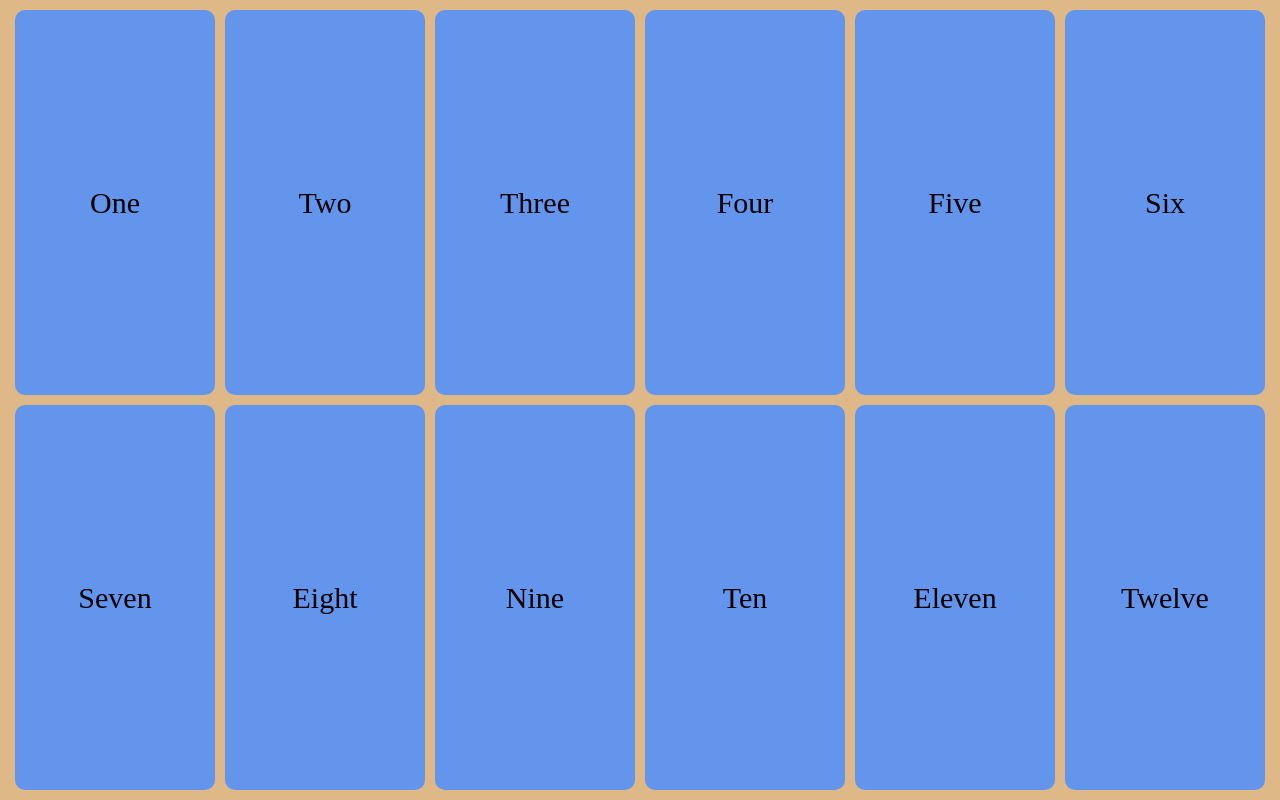
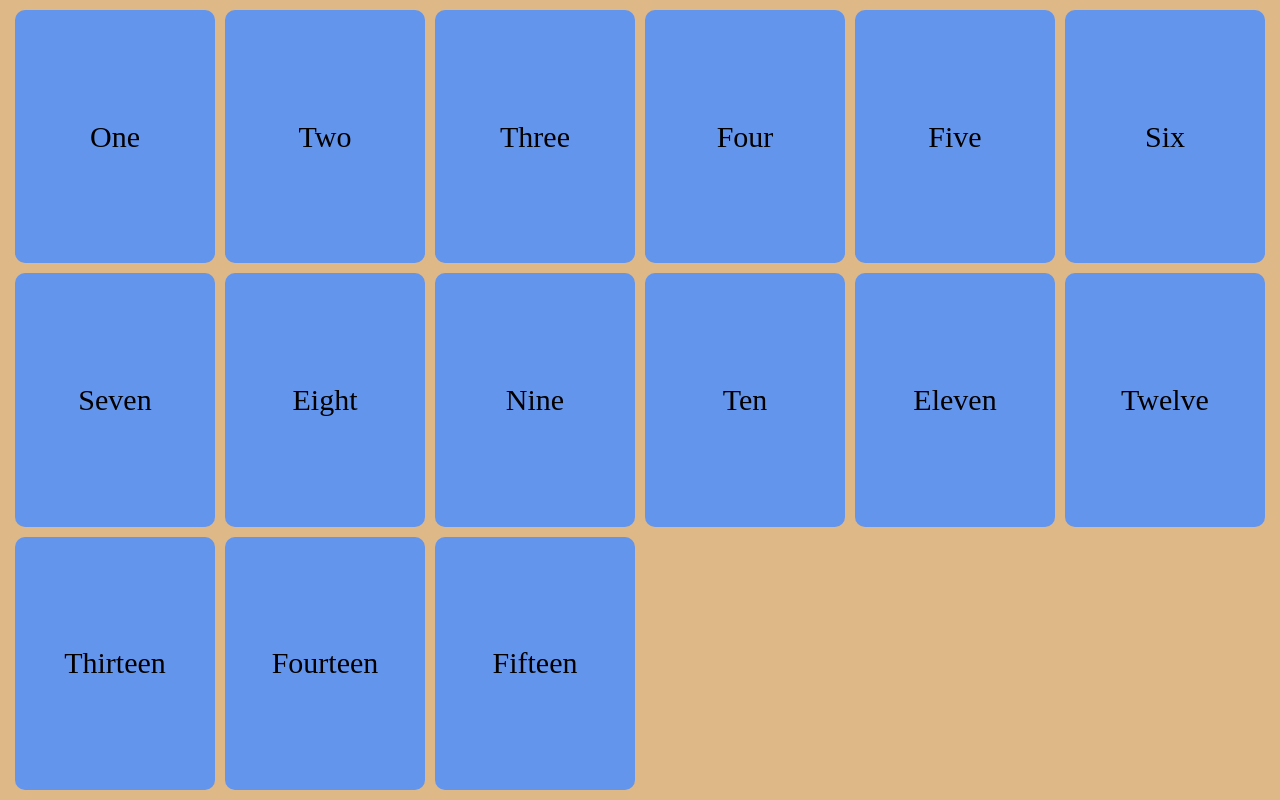
Before and after one commit to Ankitchaudhary2003/ResponsiveGrid, a plain HTML site: page index.html in a window 1280 px wide. Drawn offline with Linux system fonts and the light colour scheme.

Commit message:
new row added

```diff
--- a/index.html
+++ b/index.html
@@ -20,6 +20,9 @@
         <div class="box ten">Ten</div>
         <div class="box eleven">Eleven</div>
         <div class="box twelve">Twelve</div>
+        <div class="box thirteen">Thirteen</div>
+        <div class="box fourteen">Fourteen</div>
+        <div class="box fifteen">Fifteen</div>
     </div>
 
 
```
